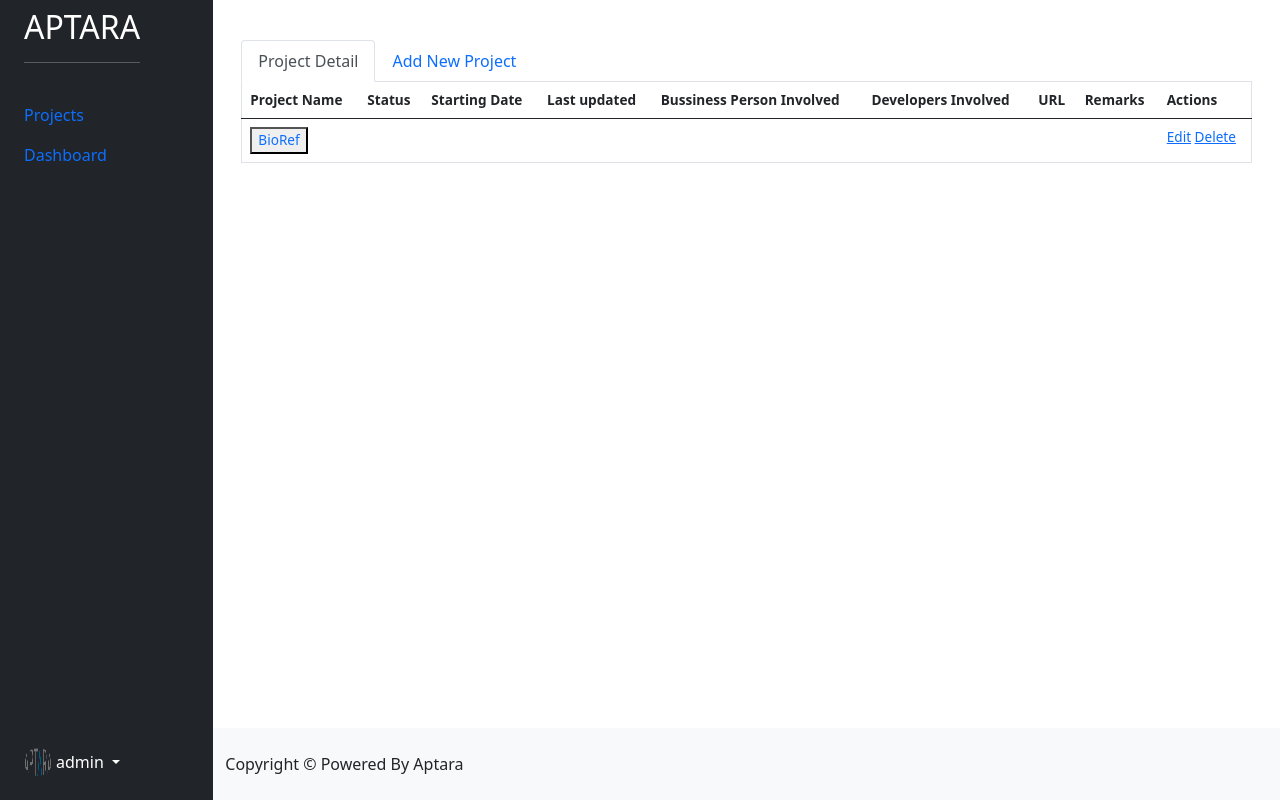
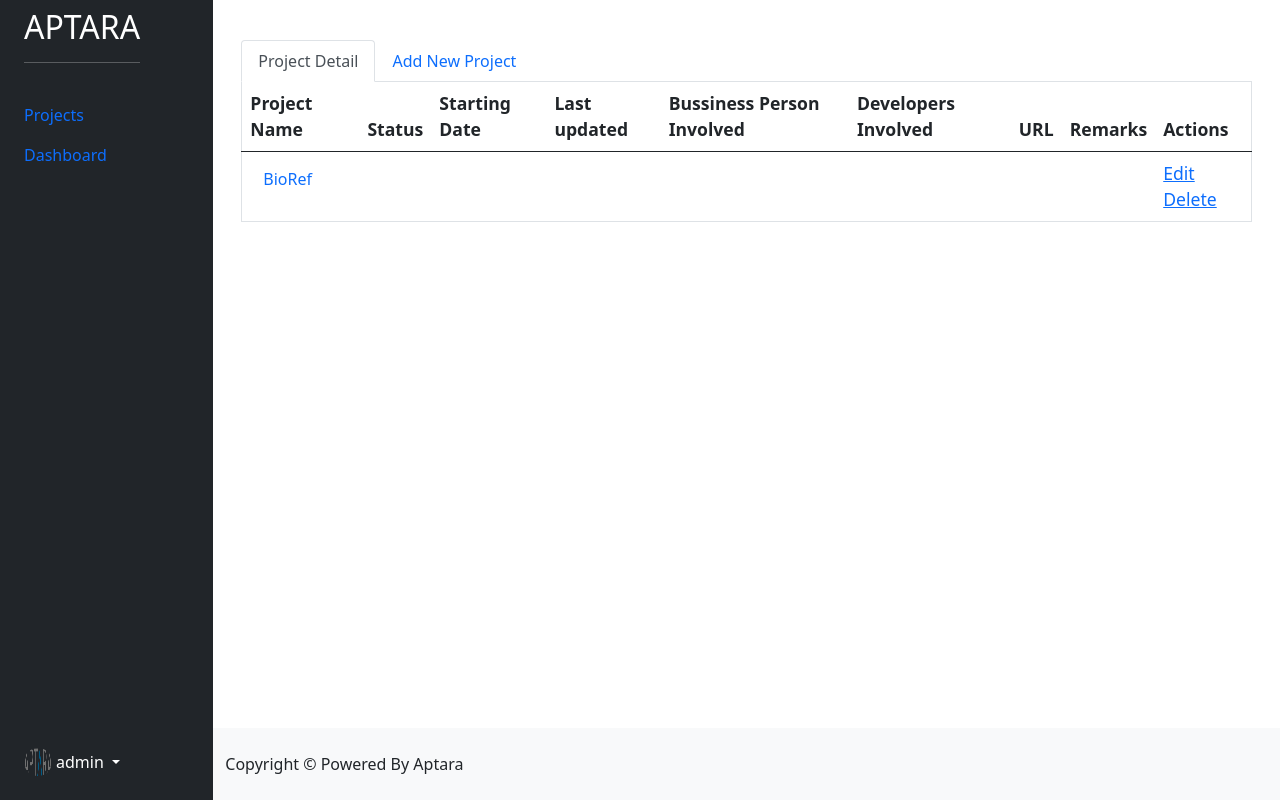
Before and after one commit to vinitdhull1/AiDashboardProjectRepo, a Django app: page / in a window 1280 px wide. Run offline with Django 3.2, Linux system fonts and the light colour scheme; a user stored in the database is signed in; data comes from the database, SQL or seed files in the repository; some libraries are stand-ins or nearby versions.

Commit message:
Font-size increased of projects and project-detail page

```diff
--- a/ai_dashboard_project/templates/project_detail.html
+++ b/ai_dashboard_project/templates/project_detail.html
@@ -54,7 +54,7 @@
     >
       <table
         class="table border-start border-bottom border-end"
-        style="font-size: 1.7vh"
+        style="font-size: 2.2vh"
       >
         <thead>
           <tr>
--- a/ai_dashboard_project/templates/projects.html
+++ b/ai_dashboard_project/templates/projects.html
@@ -14,7 +14,7 @@
     </ul>
     <div class="tab-content" id="myTabContent">
         <div class="tab-pane fade show active" id="home" role="tabpanel" aria-labelledby="home-tab">
-            <table class="table  border-start border-bottom border-end" style="font-size: 1.7vh;">
+            <table class="table  border-start border-bottom border-end" style="font-size: 2.2vh;">
                 <thead>
                     <tr>
                         <th scope="col">Project Name</th>
@@ -36,7 +36,7 @@
                                 {% csrf_token %}
                                 <input type="hidden" name="proj_query" value="proj_query">
                                 <input type="hidden" name="proj_name" value="{{ proj.proj_name }}">
-                                <button type="submit" class="text-primary">{{ proj.proj_name }}</button>
+                                <button type="submit" class="text-primary btn">{{ proj.proj_name }}</button>
                             </form>
                             </th>
                         <td>{{ proj.proj_status }}</td>
```
